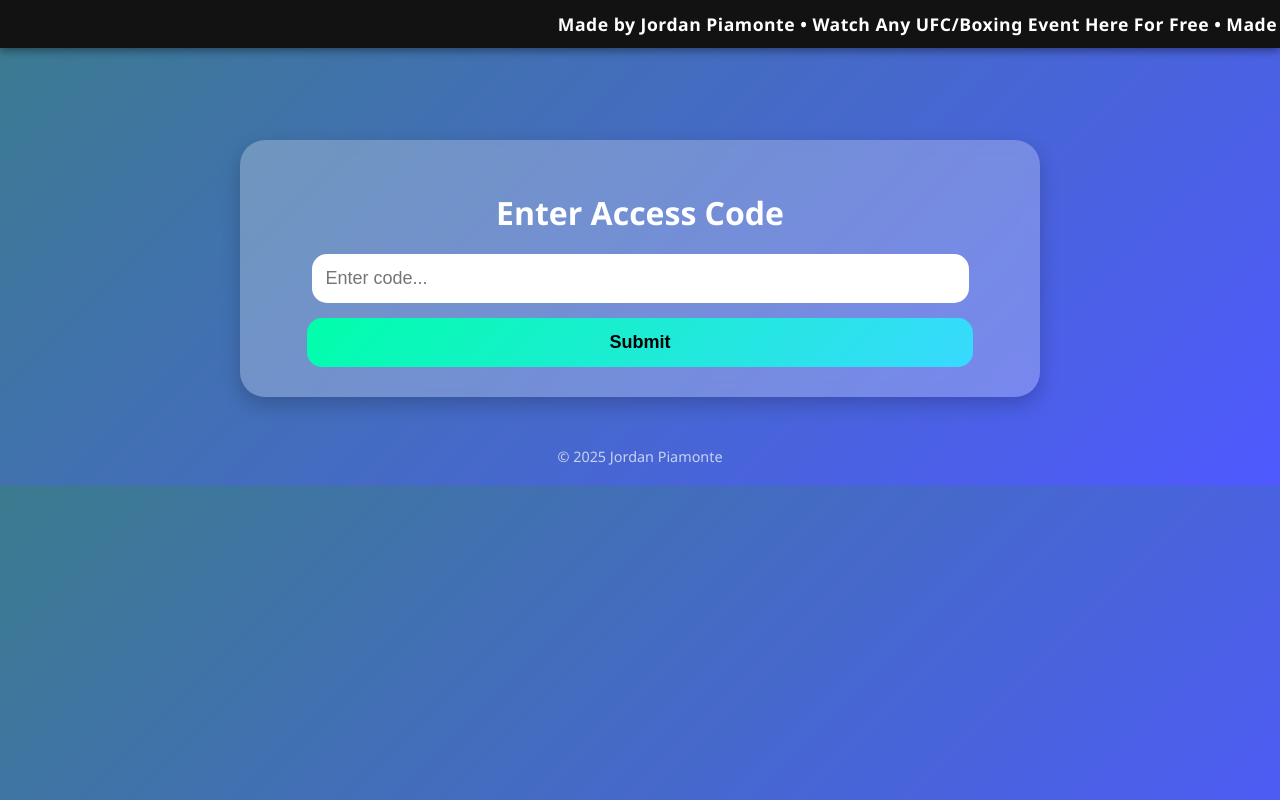
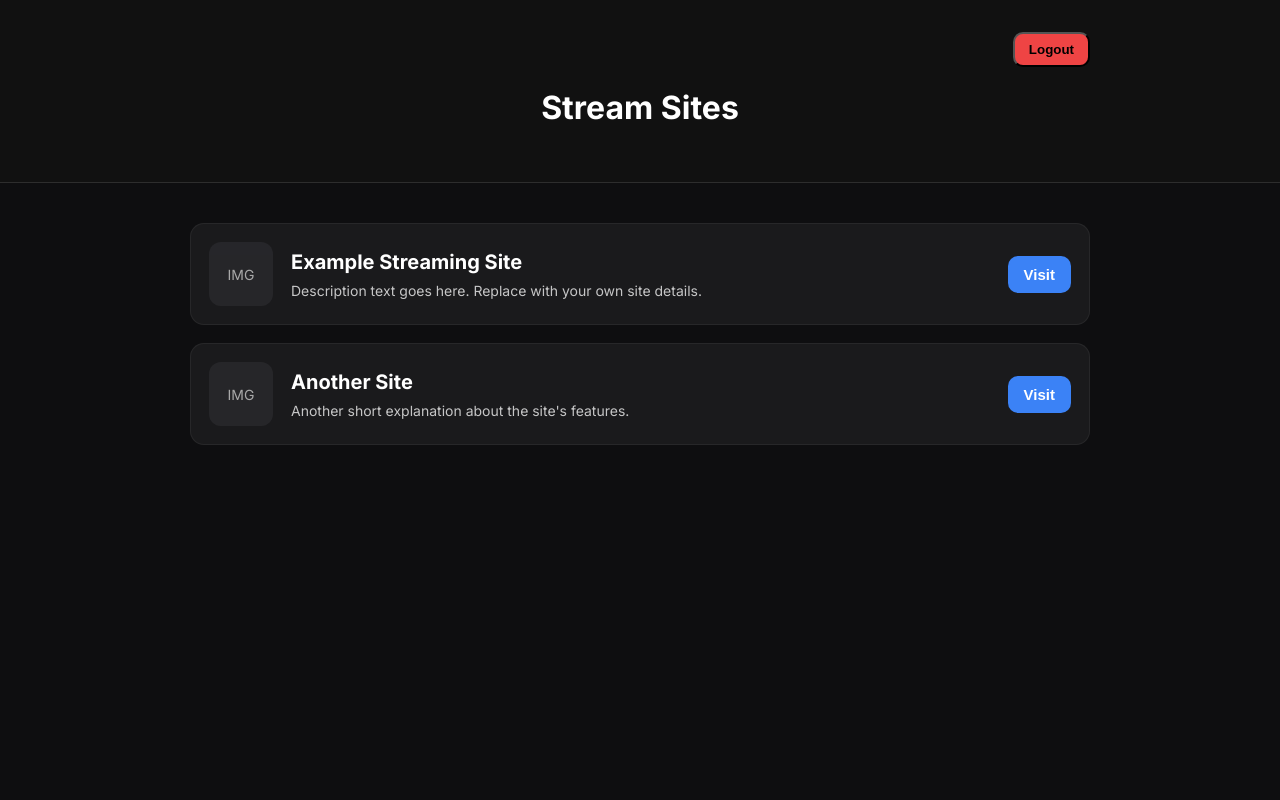
Before and after one commit to KryptosNite/Stream, a plain HTML site: page site.html in a window 1280 px wide. Drawn offline with Linux system fonts and the light colour scheme; a script that the page names is missing.

Commit message:
Update site.html

```diff
--- a/site.html
+++ b/site.html
@@ -1,334 +1,188 @@
 <!DOCTYPE html>
 <html lang="en">
 <head>
-<meta charset="UTF-8">
-<title>Streams</title>
-<meta name="viewport" content="width=device-width, initial-scale=1.0">
+<meta charset="UTF-8" />
+<meta name="viewport" content="width=device-width, initial-scale=1.0" />
+<title>Stream Sites</title>
+
+<!-- Google Font -->
+<link href="https://fonts.googleapis.com/css2?family=Inter:wght@300;400;600;700&display=swap" rel="stylesheet">
 
 <style>
-
-/* ==== GLOBAL ==== */
     body {
         margin: 0;
-    padding: 0;
-    background: linear-gradient(135deg, #3b7b8e, #4f59ff);
-    font-family: 'Segoe UI', sans-serif;
-    color: white;
-    overflow-x: hidden;
+        font-family: "Inter", sans-serif;
+        background: #0e0e10;
+        color: #fff;
     }
 
-/* ==== BANNER ==== */
-#scrollingBanner {
-    position: fixed;
-    top: 0;
-    width: 100%;
-    background: #121212;
-    padding: 12px 0;
-    z-index: 1000;
-    box-shadow: 0 3px 8px rgba(0,0,0,0.4);
+    header {
+        padding: 20px;
+        text-align: center;
+        background: #111;
+        border-bottom: 1px solid #2d2d2d;
     }
 
-#scrollingText {
-    white-space: nowrap;
-    display: inline-block;
-    font-size: 1.1rem;
-    font-weight: 600;
-    letter-spacing: .5px;
-    animation: scroll 18s linear infinite;
-    padding-left: 100%;
+    .container {
+        max-width: 900px;
+        margin: 40px auto;
+        padding: 0 20px;
     }
 
-@keyframes scroll {
-    0% { transform: translateX(0); }
-    100% { transform: translateX(-100%); }
+    h1 {
+        font-size: 32px;
+        font-weight: 700;
+        text-align: center;
+        margin-bottom: 35px;
     }
 
-/* ==== MAIN STRUCTURE ==== */
-.container {
-    margin-top: 120px;
-    width: 100%;
-    max-width: 800px;
-    margin-left: auto;
-    margin-right: auto;
-    text-align: center;
-    padding: 20px;
+    /* LIST CARD */
+    .card {
+        display: flex;
+        align-items: center;
+        background: rgba(255, 255, 255, 0.05);
+        padding: 18px;
+        border-radius: 14px;
+        margin-bottom: 18px;
+        transition: 0.25s ease;
+        border: 1px solid rgba(255,255,255,0.06);
     }
 
-/* ==== CODE ENTRY ==== */
-.input-card {
-    background: rgba(255,255,255,0.25);
-    backdrop-filter: blur(8px);
-    padding: 30px;
-    border-radius: 25px;
-    box-shadow: 0 8px 20px rgba(0,0,0,0.2);
+    .card:hover {
+        transform: translateY(-3px);
+        background: rgba(255, 255, 255, 0.08);
+        box-shadow: 0px 8px 20px rgba(0,0,0,0.35);
     }
 
-.input-card input {
-    width: 85%;
-    padding: 14px;
-    font-size: 18px;
-    border-radius: 15px;
-    border: none;
-    outline: none;
-    margin-bottom: 15px;
-    color: black;
-    background: #ffffff;
+    /* Logo placeholder */
+    .logo-box {
+        width: 64px;
+        height: 64px;
+        border-radius: 12px;
+        background: #2a2a2d;
+        margin-right: 18px;
+        display: flex;
+        justify-content: center;
+        align-items: center;
+        font-size: 14px;
+        opacity: 0.8;
+        color: #ccc;
     }
 
-.input-card button {
-    width: 90%;
-    padding: 14px;
-    border: none;
-    border-radius: 15px;
-    background: linear-gradient(135deg, #00ffaa, #39d9ff);
-    color: black;
-    font-size: 18px;
-    font-weight: bold;
-    cursor: pointer;
-    transition: .2s;
+    /* Text */
+    .info {
+        flex: 1;
     }
 
-.input-card button:hover {
-    transform: translateY(-3px);
+    .info h2 {
+        font-size: 20px;
+        margin: 0 0 8px 0;
     }
 
-/* ==== HIDDEN SECTION ==== */
-#hiddenSection {
-    display: none;
-    margin-top: 40px;
-    background: rgba(255,255,255,0.88);
-    padding: 30px;
-    border-radius: 25px;
-    color: black;
-    box-shadow: 0 10px 25px rgba(0,0,0,0.3);
+    .info p {
+        margin: 0;
+        font-size: 14px;
+        opacity: 0.75;
     }
 
-/* ==== BACK BUTTON ==== */
-.back-button {
-    background: linear-gradient(135deg, #ff4d4d, #d10000);
-    color: white;
+    /* Visit button */
+    .btn {
+        background: #3b82f6;
+        color: #fff;
         border: none;
-    padding: 14px 25px;
-    border-radius: 25px;
+        padding: 10px 16px;
+        border-radius: 10px;
         cursor: pointer;
-    font-size: 17px;
-    font-weight: bold;
-    box-shadow: 0 6px 12px rgba(0,0,0,0.3);
-    transition: .2s;
+        font-size: 15px;
+        font-weight: 600;
+        transition: 0.25s ease;
     }
 
-.back-button:hover {
-    transform: scale(1.1);
+    .btn:hover {
+        background: #1d4ed8;
     }
 
-/* ==== FILTER SECTION ==== */
-.filter-container {
+    /* Top nav */
+    .topbar {
         display: flex;
-    gap: 15px;
-    margin-top: 25px;
+        justify-content: space-between;
+        width: 90%;
+        max-width: 900px;
+        margin: auto;
+        padding-top: 12px;
     }
 
-select {
-    padding: 10px;
-    border-radius: 12px;
-    border: 1px solid #bbb;
-    font-size: 16px;
+    .logout-btn {
+        background: #ef4444;
+        padding: 8px 14px;
+        border-radius: 10px;
+        font-weight: 600;
+        cursor: pointer;
+        transition: 0.25s;
     }
 
-button.toggle-button {
-    background: linear-gradient(135deg, #4ca1af, #6e7dff);
-    color: white;
-    border: none;
-    padding: 12px 22px;
-    border-radius: 20px;
-    cursor: pointer;
-    font-weight: bold;
-    transition: .2s;
-}
-
-button.toggle-button:hover {
-    transform: scale(1.05);
-}
-
-/* ==== TABLE ==== */
-table {
-    width: 100%;
-    margin-top: 25px;
-    border-collapse: collapse;
-    text-align: left;
-    overflow: hidden;
-    border-radius: 15px;
-}
-
-th {
-    background: #4ca1af;
-    color: white;
-    padding: 14px;
-    font-size: 17px;
-}
-
-td {
-    background: #ffffff;
-    padding: 12px;
-    font-size: 16px;
-}
-
-tr:nth-child(even) td {
-    background: #f1f1f1;
-}
-
-tr:hover td {
-    background: #d9faff;
-}
-
-a {
-    color: #007bff;
-    font-weight: bold;
-    text-decoration: none;
-}
-
-a:hover {
-    text-decoration: underline;
-}
-
-/* ==== FOOTER ==== */
-.legal {
-    margin-top: 50px;
-    opacity: 0.7;
-    font-size: .9rem;
+    .logout-btn:hover {
+        background: #b91c1c;
     }
 
 </style>
 </head>
 <body>
 
-<!-- TOP SCROLLING BANNER -->
-<div id="scrollingBanner">
-    <div id="scrollingText">
-        Made by Jordan Piamonte • Watch Any UFC/Boxing Event Here For Free • Made by Jordan Piamonte • Watch Any UFC/Boxing Event Here For Free
+<header>
+    <div class="topbar">
+        <div></div> <!-- Empty for spacing -->
+        <button class="logout-btn" onclick="logout()">Logout</button>
     </div>
+    <h1>Stream Sites</h1>
+</header>
+
+<div class="container">
+
+    <!-- CARD TEMPLATE (You can duplicate these blocks and edit text/links/logo placeholders) -->
+
+    <div class="card">
+        <div class="logo-box">IMG</div>
+        <div class="info">
+            <h2>Example Streaming Site</h2>
+            <p>Description text goes here. Replace with your own site details.</p>
+        </div>
+        <button class="btn" onclick="window.open('https://example.com', '_blank')">Visit</button>
     </div>
 
-<!-- MAIN CONTENT -->
-<div class="container">
-
-    <!-- CODE ENTRY -->
-    <div id="inputSection" class="input-card">
-        <h1 style="margin-bottom: 20px;">Enter Access Code</h1>
-        <input type="text" id="codeInput" placeholder="Enter code..." onkeydown="checkEnter(event)">
-        <button onclick="verifyCode()">Submit</button>
+    <div class="card">
+        <div class="logo-box">IMG</div>
+        <div class="info">
+            <h2>Another Site</h2>
+            <p>Another short explanation about the site's features.</p>
+        </div>
+        <button class="btn" onclick="window.open('https://website.com', '_blank')">Visit</button>
     </div>
 
-    <!-- HIDDEN STREAM SECTION -->
-    <div id="hiddenSection">
-        <button class="back-button" onclick="goBack()">Back</button>
+    <!-- Add unlimited cards here -->
 
-        <h1 style="margin-top: 10px;">Stream Sites - Boxing / MMA</h1>
-        <p><strong>By Jordan Piamonte</strong></p>
-
-        <div class="filter-container">
-            <select id="sortSelect" onchange="sortTable()">
-                <option value="recommended">Recommended</option>
-                <option value="name">By Name</option>
-                <option value="priority">By Priority</option>
-            </select>
-            <button class="toggle-button" onclick="toggleSortOrder()">Toggle Order</button>
 </div>
 
-        <table id="streamTable">
-            <thead>
-                <tr>
-                    <th>Site</th>
-                    <th>Link</th>
-                    <th>Priority</th>
-                </tr>
-            </thead>
-            <tbody></tbody>
-        </table>
-    </div>
+<script type="module">
 
-    <div class="legal">&copy; 2025 Jordan Piamonte</div>
-</div>
+import { supabase } from "./supabase.js";
 
+async function checkSession() {
+    const {
+        data: { session }
+    } = await supabase.auth.getSession();
 
-<script>
-const sitesData = [
-    { site: "Pirate Index", link: "https://fmhy.net/video#live-sports", priority: 1 },
-    { site: "StreamEast Mirrors", link: "https://v3.gostreameast.link/#mirrors", priority: 2 },
-    { site: "SportSurge", link: "https://v2.sportsurge.net/home5/", priority: 3 },
-    { site: "StreamEast.Net", link: "https://stream-east.net/", priority: 4 },
-    { site: "STRMD", link: "https://strmd.link/", priority: 5 },
-    { site: "AllStream", link: "https://allstream.cc/", priority: 6 },
-    { site: "Instant Replays HD", link: "https://watchmmafull.com/", priority: 7 }
-];
-
-let currentSortOrder = "asc";
-let currentSortBy = "recommended";
-
-function displaySites() {
-    const tbody = document.querySelector("#streamTable tbody");
-    tbody.innerHTML = "";
-    sitesData.forEach(site => {
-        tbody.innerHTML += `
-            <tr>
-                <td>${site.site}</td>
-                <td><a href="${site.link}" target="_blank">Visit</a></td>
-                <td>${site.priority}</td>
-            </tr>
-        `;
-    });
-}
-
-function verifyCode() {
-    const input = document.getElementById("codeInput").value;
-    if (input === "69420") {
-        document.getElementById("hiddenSection").style.display = "block";
-        document.getElementById("inputSection").style.display = "none";
-        displaySites();
-    } else {
-        alert("Incorrect code.");
+    if (!session) {
+        window.location.href = "login.html";
     }
 }
 
-function checkEnter(e) {
-    if (e.key === "Enter") verifyCode();
-}
+checkSession();
 
-function goBack() {
-    document.getElementById("hiddenSection").style.display = "none";
-    document.getElementById("inputSection").style.display = "block";
-}
-
-function sortTable() {
-    currentSortBy = document.getElementById("sortSelect").value;
-    sortData();
-    displaySites();
-}
-
-function toggleSortOrder() {
-    currentSortOrder = currentSortOrder === "asc" ? "desc" : "asc";
-    sortData();
-    displaySites();
-}
-
-function sortData() {
-    if (currentSortBy === "recommended") return;
-
-    if (currentSortBy === "name") {
-        sitesData.sort((a, b) =>
-            currentSortOrder === "asc"
-                ? a.site.localeCompare(b.site)
-                : b.site.localeCompare(a.site)
-        );
-    }
-
-    if (currentSortBy === "priority") {
-        sitesData.sort((a, b) =>
-            currentSortOrder === "asc"
-                ? a.priority - b.priority
-                : b.priority - a.priority
-        );
-    }
+async function logout() {
+    await supabase.auth.signOut();
+    localStorage.removeItem("loggedIn");
+    window.location.href = "login.html";
 }
 
 </script>
```
Lines whose indentation alone changed are shown as unchanged.
